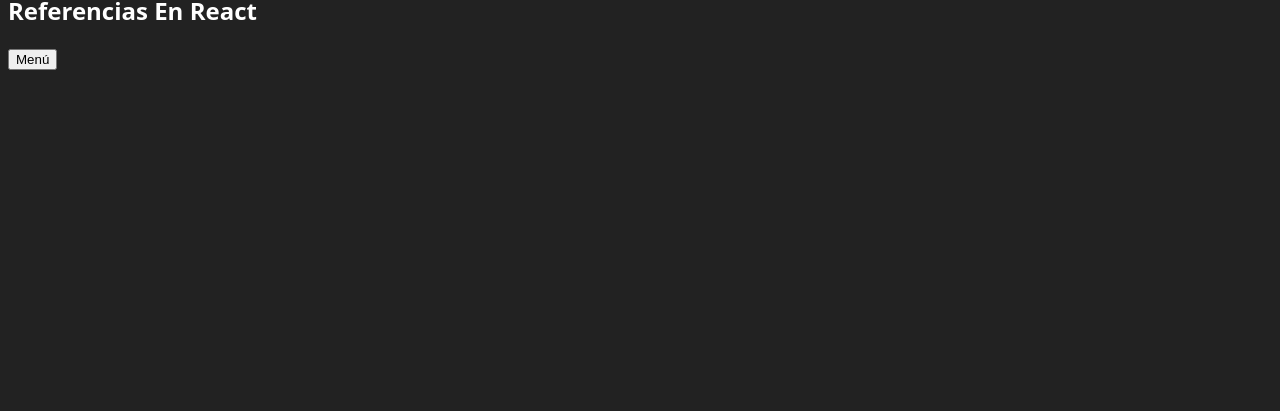
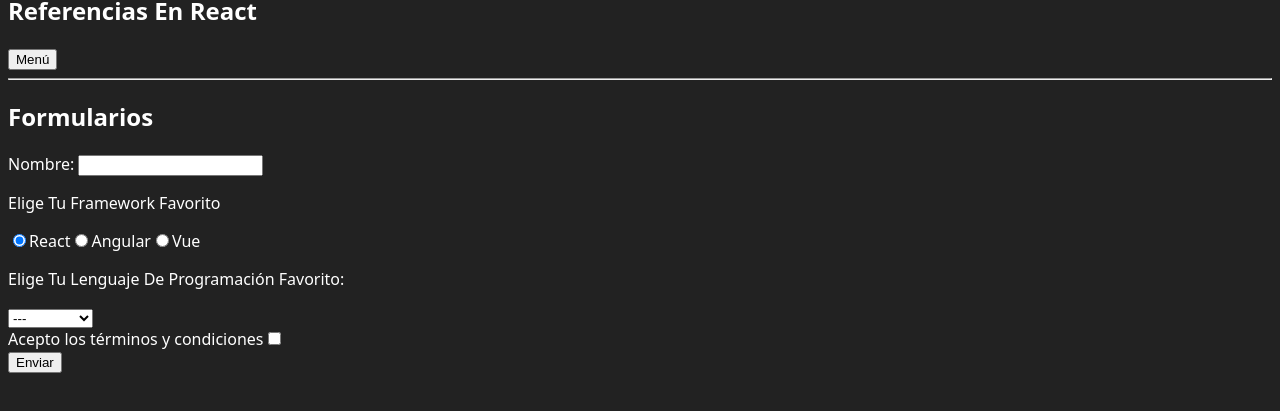
Before and after one commit to manuellpz/WebCourses, a React (Vite) app in the folder curso-react/: page / in a window 1280 px wide. Shown: the part 2682-3093 px from the top of the page. Before the commit the page ends 2760 px from the top, so only its background shows below. Built offline with nearby package versions, Linux system fonts and the light colour scheme; no server answers.

Commit message:
Formularios React

```diff
--- a/curso-react/src/App.jsx
+++ b/curso-react/src/App.jsx
@@ -1,14 +1,14 @@
 import React from "react";
-import "./app.css"
+import "./app.css";
 import Componente from "./Components/Componente";
 import Propiedades from "./Components/Propiedades";
-import Estado from './Components/Estado';
+import Estado from "./Components/Estado";
 import RenderizadoCondicional from "./Components/RenderizadoCondicional";
 import RenderizadoElementos from "./Components/RenderizadoElementos";
 import EventosES6 from "./Components/EventosES6";
 import EventosES7 from "./Components/EventosES7";
 import MasSobreEventos from "./Components/MasSobreEventos";
-import ComunicacionComponentes from './Components/ComunicacionComponentes';
+import ComunicacionComponentes from "./Components/ComunicacionComponentes";
 import CicloVida from "./Components/CicloVida";
 import AjaxApis from "./Components/AjaxApis";
 import ContadorHooks from "./Components/ContadorHooks";
@@ -17,6 +17,7 @@
 import AjaxHooks from "./Components/AjaxHooks";
 import HooksPersonalizados from "./Components/HooksPersonalizados";
 import Referencias from "./Components/Referencias";
+import Formularios from "./Components/Formularios";
 
 function App() {
   const stations = ["Spring", "Summer", "Fall / Autumn", "Winter"];
@@ -35,11 +36,11 @@
         cadena="Esto es una cadena de texto"
         numero={26}
         booleano={true}
-        arreglo={[1,3,5,7,9,11,15]}
-        objeto={{nombre:"Manuel",edad:26,correo:"manuelmzt@gmail.com"}}
+        arreglo={[1, 3, 5, 7, 9, 11, 15]}
+        objeto={{ nombre: "Manuel", edad: 26, correo: "manuelmzt@gmail.com" }}
         elementoReact={<i>Esto es un elemento React</i>}
-        funcion={num => num*num}
-        componente={<Componente msg="Soy un componente pasado como Prop"/>}
+        funcion={(num) => num * num}
+        componente={<Componente msg="Soy un componente pasado como Prop" />}
       />
       <hr />
       <Estado />
@@ -71,6 +72,18 @@
       <HooksPersonalizados />
       <hr />
       <Referencias />
+      <hr />
+      <Formularios />
+      <br />
+      <br />
+      <br />
+      <br />
+      <br />
+      <br />
+      <br />
+      <br />
+      <br />
+      <br />
     </>
   );
 }
--- /dev/null
+++ b/curso-react/src/Components/Formularios.jsx
@@ -0,0 +1,165 @@
+import React, { useState } from "react";
+
+// export default function Formularios() {
+//   const [nombre, setNombre] = useState("");
+//   const [framework, setFramework] = useState("");
+//   const [lenguaje, setLenguaje] = useState("");
+//   const [terminos, setTerminos] = useState(false);
+
+//   const handleSubmit = e => {
+//    e.preventDefault()
+//    alert('El formulario se ha enviado con exito')
+//   }
+
+//   return (
+//     <>
+//       <h2>Formularios</h2>
+//       <form onSubmit={handleSubmit}>
+//         <label htmlFor="nombre">Nombre: </label>
+//         <input
+//           type="text"
+//           id="nombre"
+//           name="nombre"
+//           value={nombre}
+//           onChange={(e) => setNombre(e.target.value)}
+//         />
+//         <p>Elige Tu Framework Favorito</p>
+//         <input
+//           type="radio"
+//           name="framework"
+//           id="react"
+//           value="react"
+//           onChange={(e) => setFramework(e.target.value)}
+//           defaultChecked
+//         />
+//         <label htmlFor="react">React</label>
+//         <input
+//           type="radio"
+//           name="framework"
+//           id="angular"
+//           value="angular"
+//           onChange={(e) => setFramework(e.target.value)}
+//         />
+//         <label htmlFor="angular">Angular</label>
+//         <input
+//           type="radio"
+//           name="framework"
+//           id="vue"
+//           value="vue"
+//           onChange={(e) => setFramework(e.target.value)}
+//         />
+//         <label htmlFor="vue">Vue</label>
+//         <p>Elige Tu Lenguaje De Programación Favorito: </p>
+//         <select
+//           name="lenguaje"
+//           onChange={(e) => setLenguaje(e.target.value)}
+//           defaultValue=""
+//         >
+//           <option value="">---</option>
+//           <option value="java">Java</option>
+//           <option value="py">Python</option>
+//           <option value="js">JavaScript</option>
+//           <option value="cs">C-Sharp</option>
+//           <option value="php">PHP</option>
+//         </select>
+//         <br />
+//         <label htmlFor="terminos">Acepto los términos y condiciones</label>
+//         <input
+//           type="checkbox"
+//           name="terminos"
+//           id="terminos"
+//           onChange={(e) => setTerminos(e.target.checked)}
+//         />
+//         <br />
+//         <input type="submit" value="Enviar"/>
+//       </form>
+//     </>
+//   );
+// }
+
+export default function Formularios() {
+   const [form, setForm] = useState({});
+
+   const handleSubmit = e => {
+    e.preventDefault()
+    alert('El formulario se ha enviado con exito')
+   }
+
+   const handleChange = e => {
+      setForm({
+         ...form,
+         [e.target.name]:e.target.value
+      })
+   }
+   const handleChecked = e => {
+      setForm({
+         ...form,
+         [e.target.name]:e.target.checked
+      })
+   }
+
+   return (
+     <>
+       <h2>Formularios</h2>
+       <form onSubmit={handleSubmit}>
+         <label htmlFor="nombre">Nombre: </label>
+         <input
+           type="text"
+           id="nombre"
+           name="nombre"
+           value={form.nombre}
+           onChange={handleChange}
+         />
+         <p>Elige Tu Framework Favorito</p>
+         <input
+           type="radio"
+           name="framework"
+           id="react"
+           value="react"
+           onChange={handleChange}
+           defaultChecked
+         />
+         <label htmlFor="react">React</label>
+         <input
+           type="radio"
+           name="framework"
+           id="angular"
+           value="angular"
+           onChange={handleChange}
+         />
+         <label htmlFor="angular">Angular</label>
+         <input
+           type="radio"
+           name="framework"
+           id="vue"
+           value="vue"
+           onChange={handleChange}
+         />
+         <label htmlFor="vue">Vue</label>
+         <p>Elige Tu Lenguaje De Programación Favorito: </p>
+         <select
+           name="lenguaje"
+           onChange={handleChange}
+           defaultValue=""
+         >
+           <option value="">---</option>
+           <option value="java">Java</option>
+           <option value="py">Python</option>
+           <option value="js">JavaScript</option>
+           <option value="cs">C-Sharp</option>
+           <option value="php">PHP</option>
+         </select>
+         <br />
+         <label htmlFor="terminos">Acepto los términos y condiciones</label>
+         <input
+           type="checkbox"
+           name="terminos"
+           id="terminos"
+           onChange={handleChecked}
+         />
+         <br />
+         <input type="submit" value="Enviar"/>
+       </form>
+     </>
+   );
+ }
```
